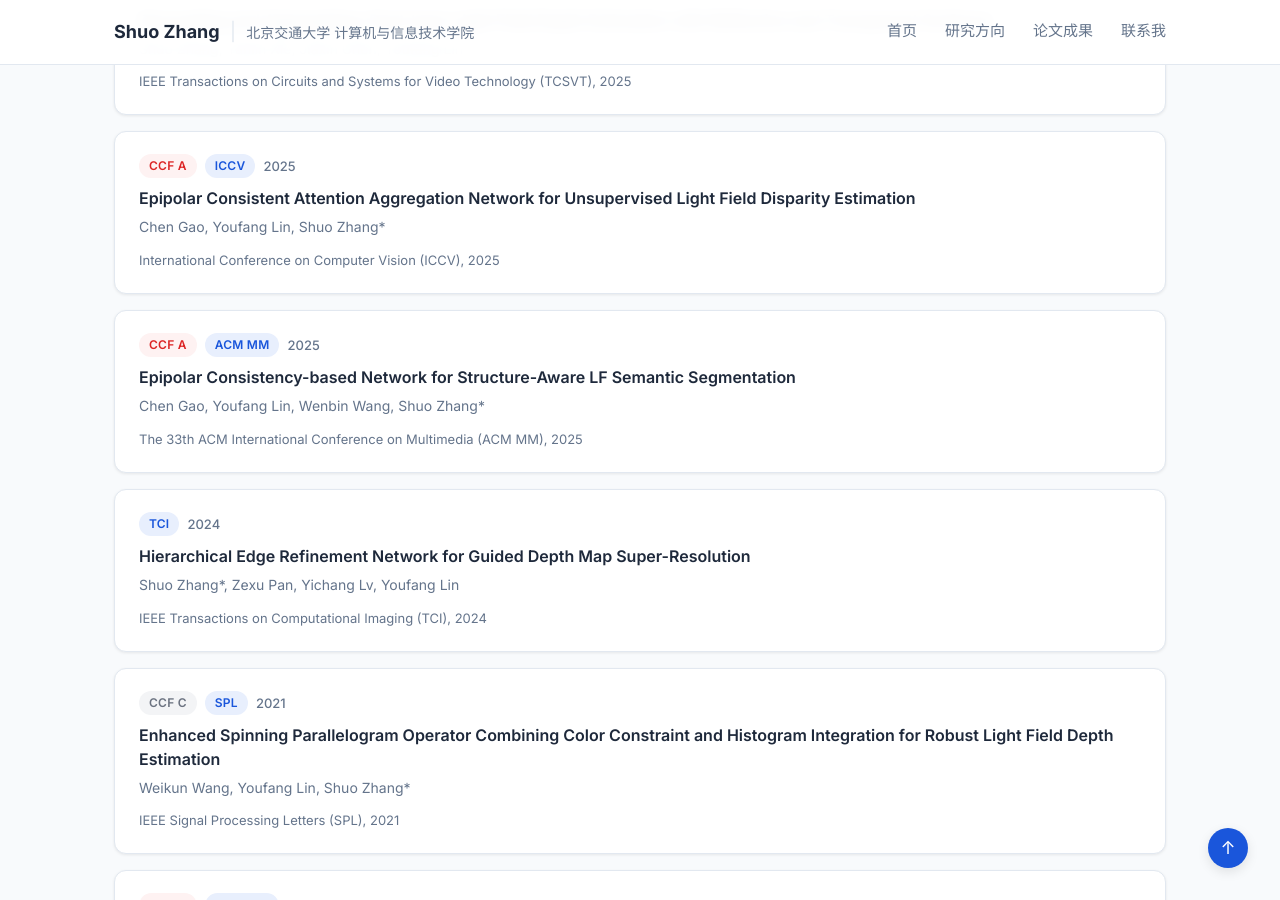
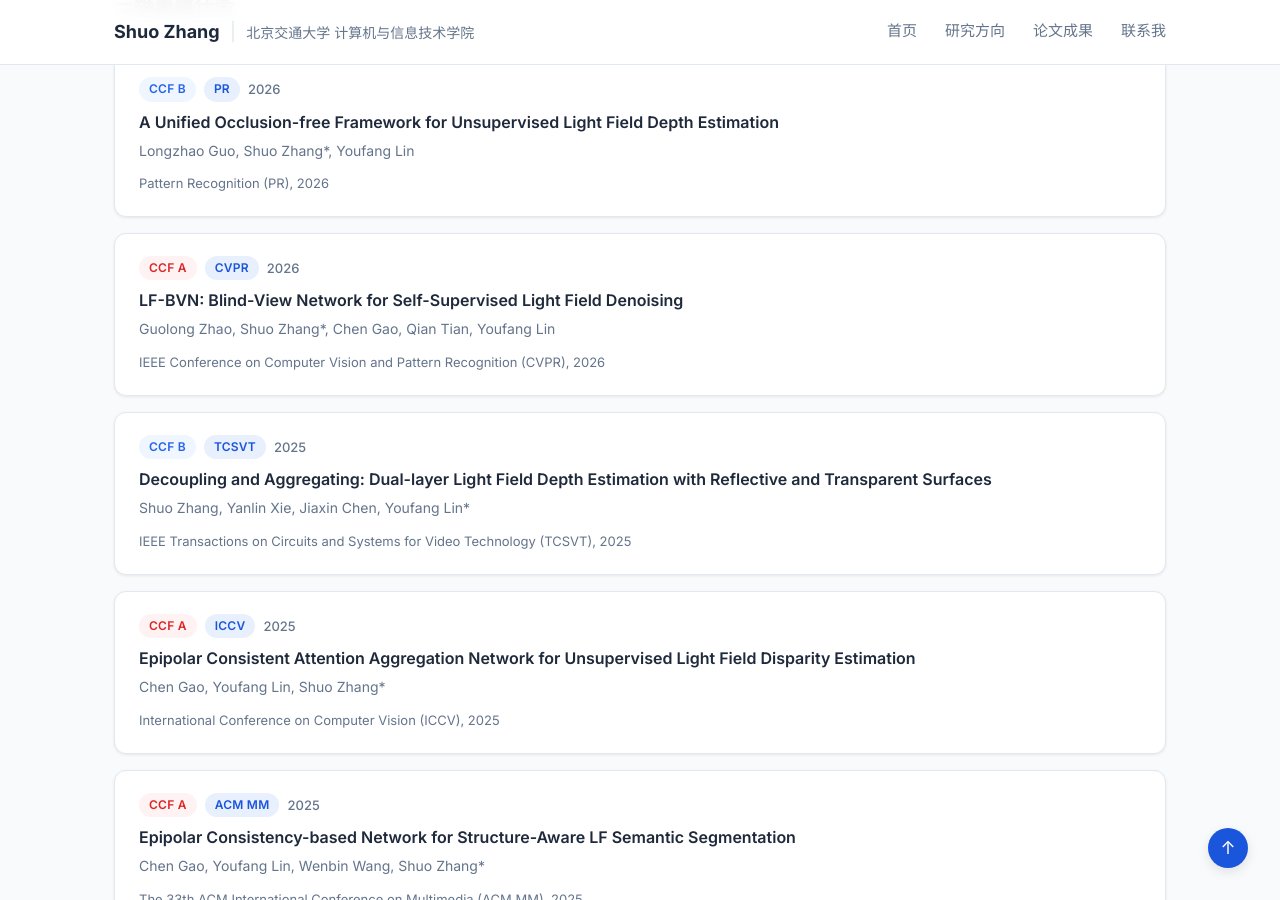
Before and after one commit to shuozh/insis-cv.github.io, a Jekyll site: the page built from index.html, in a window 1280 px wide and 900 px high, scrolled down 5047 px. Built offline with Jekyll 4.4.1, drawn with Linux system fonts in a browser that asks for light colours; some of the changed text lies outside the part shown.

Commit message:
cvpr added

```diff
--- /dev/null
+++ b/_papers/2026-cvpr-disparity-estimation.md
@@ -0,0 +1,20 @@
+---
+layout: paper
+title: "LF-BVN: Blind-View Network for Self-Supervised Light Field Denoising"
+authors: "Guolong Zhao, Shuo Zhang*, Chen Gao, Qian Tian, Youfang Lin"
+venue: "IEEE Conference on Computer Vision and Pattern Recognition  (CVPR), 2026"
+venue_short: "CVPR"
+year: 2026
+category: "reconstruction"
+ccf: "A"
+paper_link: ""
+code_link: ""
+---
+
+## 摘要
+
+（摘要内容待补充）
+
+## 主要贡献
+
+- 贡献点待补充
--- a/index.html
+++ b/index.html
@@ -75,7 +75,17 @@
         </div>
         <div class="task-info">
           <h4>光场去噪 / 去雨</h4>
-          <p>在低光照、恶劣天气等场景下，利用多视角信息增强与噪声建模，提升光场图像的视觉质量。</p>
+          <p>在噪声、恶劣天气等场景下，利用多视角信息增强与噪声建模，提升光场图像的视觉质量。</p>
+        </div>
+      </div>
+    </div>
+      <div class="research-task-card">
+        <div class="task-gif">
+          <img src="https://insis-cv.github.io/assets/images/prv/rain2.gif" alt="光场低光照增强" loading="lazy">
+        </div>
+        <div class="task-info">
+          <h4>光场低光照增强</h4>
+          <p>在低光照场景下，利用多视角补充场景细节信息，在保证视角一致性下提升图像的亮度及视觉质量。</p>
         </div>
       </div>
     </div>
```
Also changed, not shown: other parts of index.html (+1 -1 lines).
